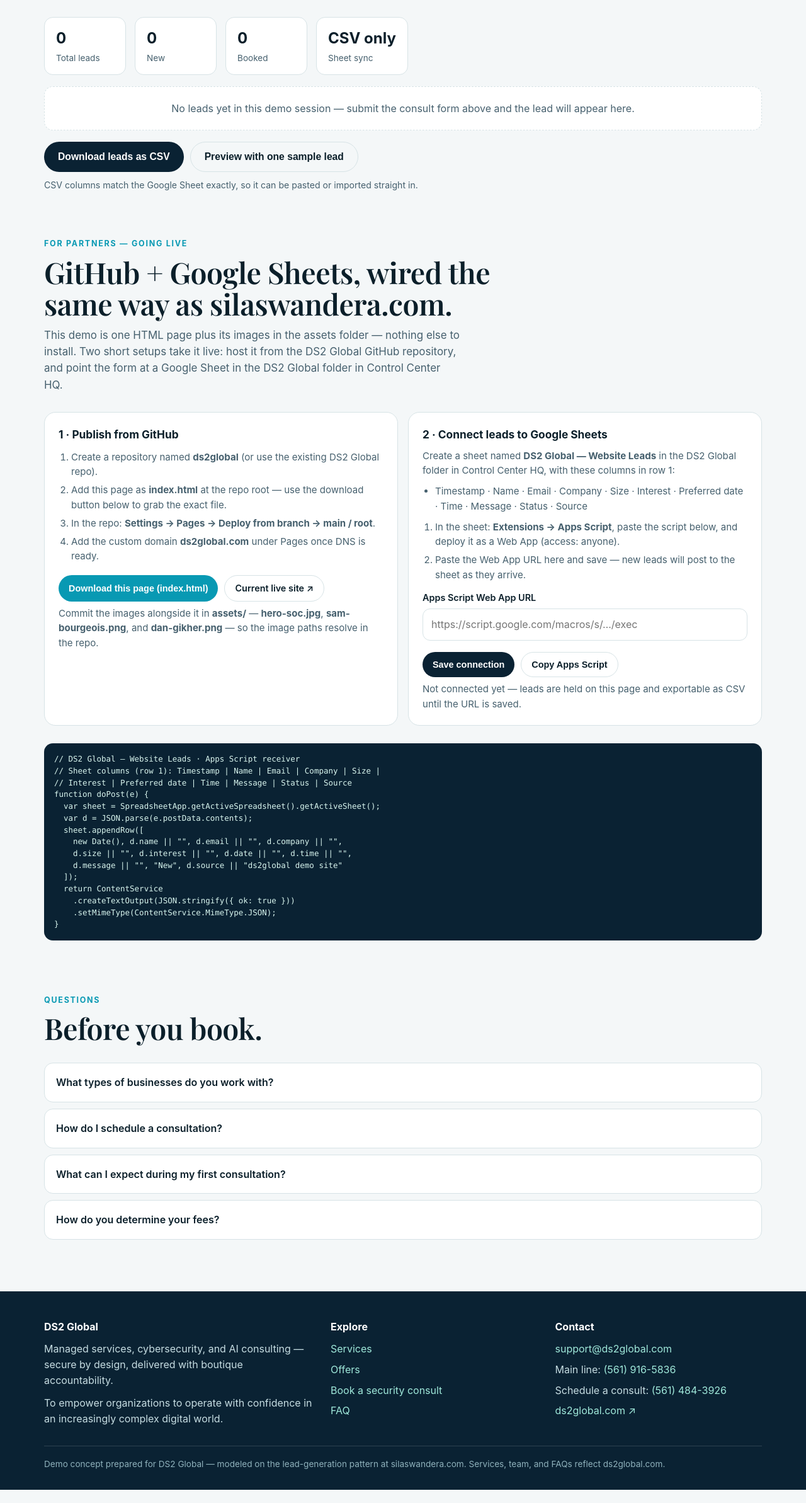
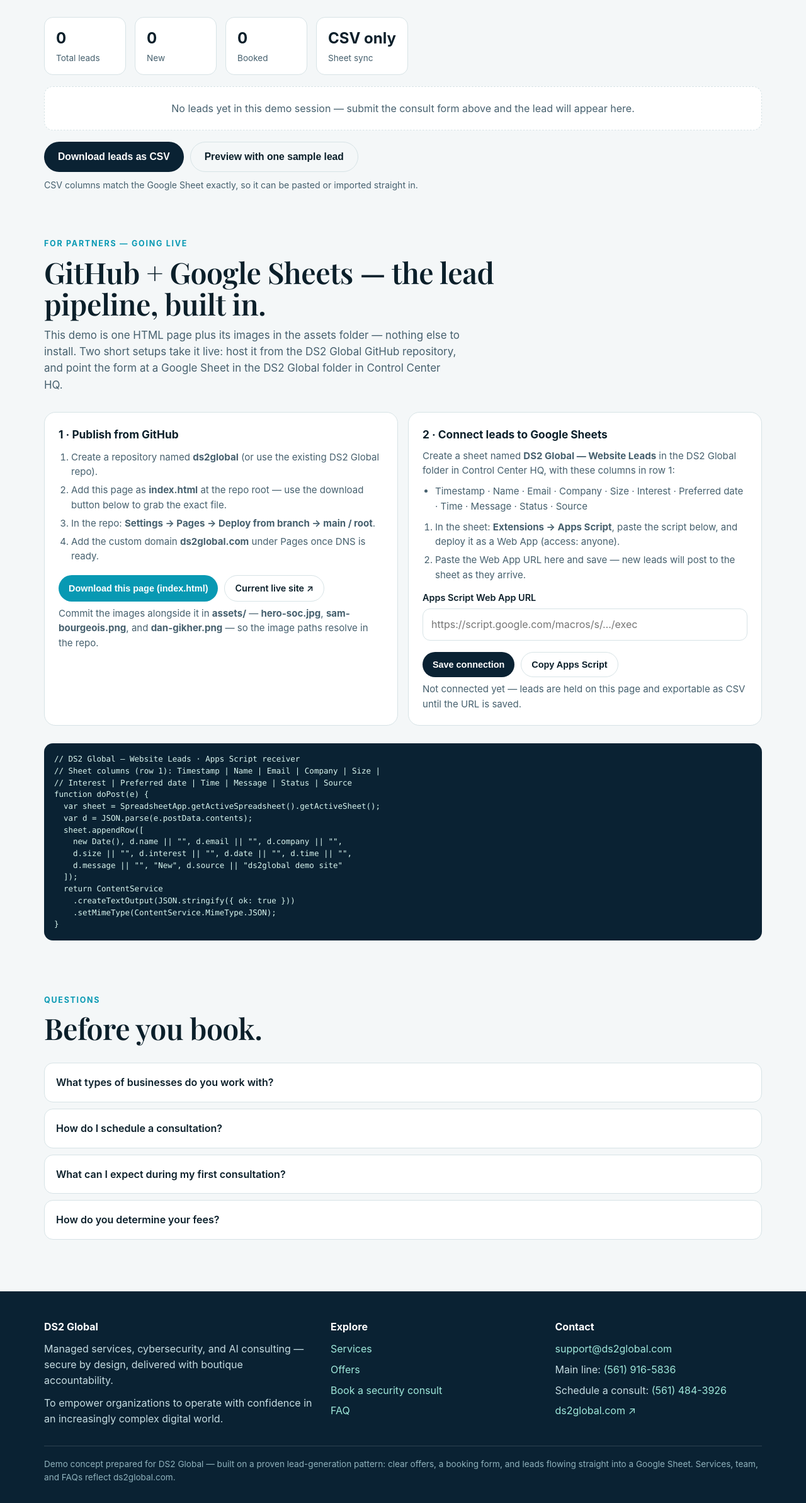
Before and after one commit to swandera-tfa/ds2global, a plain HTML site: page index.html in a window 1280 px wide. Shown: the part 6857-9243 px from the top of the page at 63% size. Before the commit the page ends 9222 px from the top, so only its background shows below. Drawn offline with nearby package versions, Linux system fonts and the light colour scheme.

Commit message:
Remove silaswandera.com references

```diff
--- a/index.html
+++ b/index.html
@@ -535,7 +535,7 @@
 <section class="sec" id="setup" style="padding-top:0"><div class="wrap">
   <div class="sec-head">
     <p class="label">For partners — going live</p>
-    <h2>GitHub + Google Sheets, wired the same way as silaswandera.com.</h2>
+    <h2>GitHub + Google Sheets — the lead pipeline, built in.</h2>
     <p class="lede">This demo is one HTML page plus its images in the assets folder — nothing else to install. Two short setups take it live: host it from the DS2 Global GitHub repository, and point the form at a Google Sheet in the DS2 Global folder in Control Center HQ.</p>
   </div>
   <div class="grid" style="grid-template-columns:1fr 1fr" id="setupGrid">
@@ -628,7 +628,7 @@ function doPost(e) {
       </ul>
     </div>
   </div>
-  <p class="fine">Demo concept prepared for DS2 Global — modeled on the lead-generation pattern at silaswandera.com. Services, team, and FAQs reflect ds2global.com.</p>
+  <p class="fine">Demo concept prepared for DS2 Global — built on a proven lead-generation pattern: clear offers, a booking form, and leads flowing straight into a Google Sheet. Services, team, and FAQs reflect ds2global.com.</p>
 </div></footer>
 
 <div class="sticky-cta"><a class="btn btn-primary" href="#book">Book a security consult</a></div>
```
